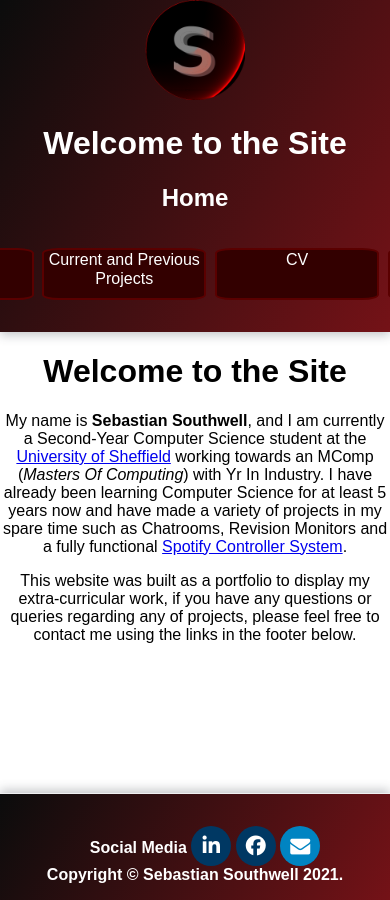
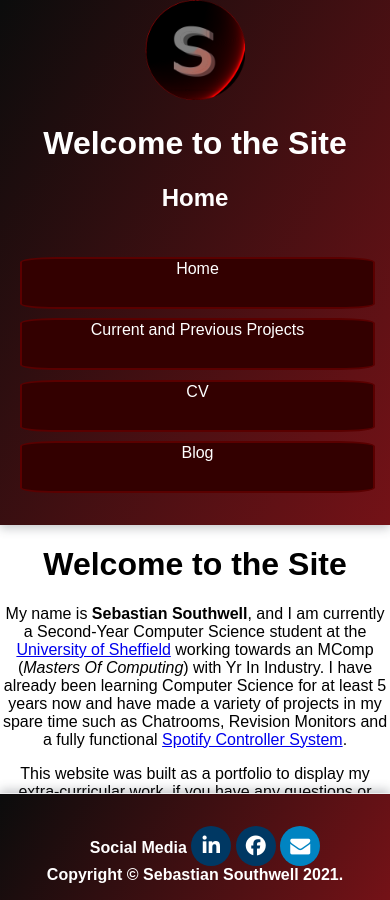
Before and after one commit to sebasouthwell/sebasouthwell.github.io, a Jekyll site: the page built from index.md, in a window 390 px wide. Built offline with Jekyll 4.4.1, drawn with Linux system fonts in a browser that asks for light colours; nearby versions of some CDN libraries; our own code applies the rules of GitHub Pages for plain Markdown files.

Commit message:
More mobile friendly nav bar

```diff
--- a/_sass/mytheme.scss
+++ b/_sass/mytheme.scss
@@ -115,6 +115,7 @@
 
   nav{
     align-content: center;
+    justify-content: center;
   }
 
   nav ul{
@@ -122,9 +123,6 @@
     align-content: center;
     display: flex;
     justify-content: center;
-  }
-  nav ul li{
-    padding: 0% 2.5% 0% 0;
   }
 
   nav ul li div{
@@ -149,6 +147,20 @@
     margin: 0;
   }
 
+  @media (max-width:800px) {
+    nav ul{
+      display: block;
+      flex-direction: column;
+      max-width: 100%;
+      padding-left: 5%;
+    }
+    nav ul li{
+      padding: 2.5% 0% 0% 0;
+    }
+    nav ul li div{
+      width: 95%;
+    }
+  }
   @media (min-width:800px)
   {
     .main-content p{
@@ -162,4 +174,8 @@
     nav ul{
       flex-direction: row;
     }
+
+    nav ul li{
+      padding: 0% 2.5% 0% 0;
+    }
   }
```
